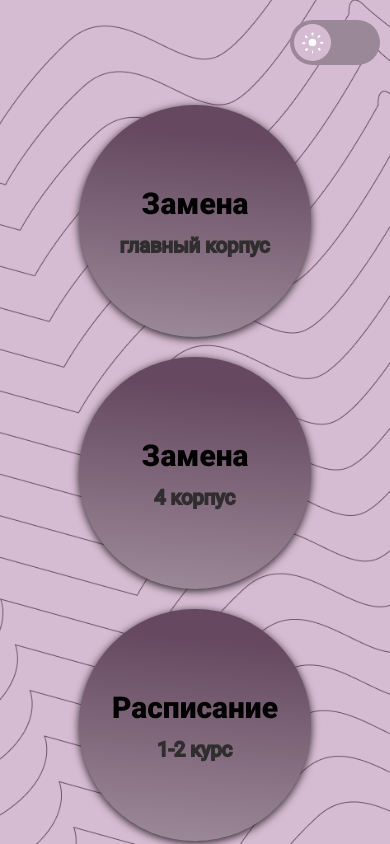
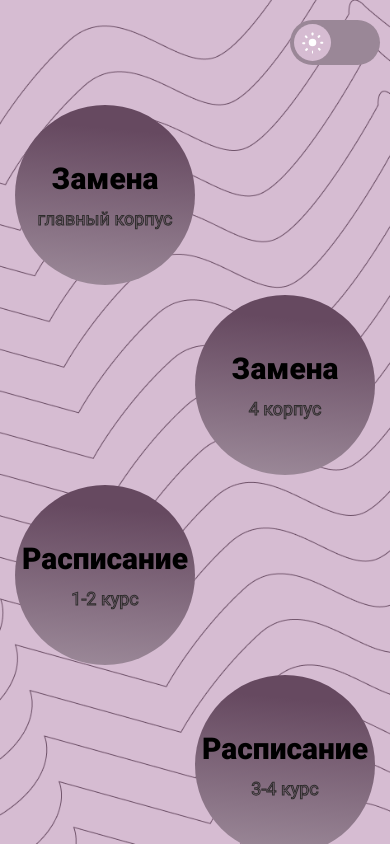
Before and after one commit to The73756/replacement-parser, a React (Create React App) app: page / in a window 390 px wide. Shown: the top 844 px of the page. Built offline with nearby package versions, Linux system fonts and the light colour scheme.

Commit message:
add styles for to show errors

```diff
--- a/public/index.html
+++ b/public/index.html
@@ -9,9 +9,9 @@
   <meta name="description" content="Web site created using create-react-app" />
   <link rel="apple-touch-icon" href="%PUBLIC_URL%/logo192.png" />
   <link rel="manifest" href="%PUBLIC_URL%/manifest.json" />
-  <link rel="preload" href="fonts/Roboto-Regular.woff2" as="font" type="font/woff2" crossorigin>
-  <link rel="preload" href="fonts/Roboto-Bold.woff2" as="font" type="font/woff2" crossorigin>
-  <link rel="preload" href="fonts/Roboto-Black.woff2" as="font" type="font/woff2" crossorigin>
+  <link href="fonts/Roboto-Regular.woff2" as="font" type="font/woff2" crossorigin>
+  <link href="fonts/Roboto-Bold.woff2" as="font" type="font/woff2" crossorigin>
+  <link href="fonts/Roboto-Black.woff2" as="font" type="font/woff2" crossorigin>
   <title>React App</title>
 </head>
 
--- a/src/App.js
+++ b/src/App.js
@@ -4,7 +4,6 @@ import axios from 'axios';
 
 import { Home } from './pages/Home';
 import { Frame } from './pages/ReplFrame';
-import { ErrorBlock } from './components/ErrorBlock';
 
 import './scss/main.scss';
 import { Header } from './components/Header';
@@ -30,6 +29,9 @@ export const App = () => {
   const isCheked = useRef(false);
   const errorMesage = useRef('');
   const syncDate = useRef(localStorage.getItem('rp-sync-date'));
+
+  const errorMesageText = errorMesage.current;
+  const syncDateText = syncDate.current;
 
   const fetchItems = useCallback(async () => {
     setLoading(true);
@@ -92,16 +94,20 @@ export const App = () => {
 
   return (
     <>
-      <Header />
       <AppContext.Provider
-        value={{ items, loading, updatedItems, names, fetchItems, checkPrevItems }}>
+        value={{
+          items,
+          loading,
+          updatedItems,
+          names,
+          fetchItems,
+          checkPrevItems,
+          errorMesageText,
+          syncDateText,
+        }}>
+        <Header isError={isError} />
         <main>
           <div className='container'>
-            {isError ? (
-              <ErrorBlock resopnseCode={errorMesage.current} syncDate={syncDate.current} />
-            ) : (
-              ''
-            )}
             <Routes>
               <Route path='/' element={<Home />} />
               <Route path='zamena/:id' element={<Frame />} />
--- a/src/components/ErrorBlock/ErrorBlock.module.scss
+++ b/src/components/ErrorBlock/ErrorBlock.module.scss
@@ -1,19 +1,67 @@
+.wrapper {
+  position: absolute;
+  left: 15px;
+  top: -15px;
+  border: 2px solid #ce0000;
+  border-radius: 41px;
+  padding: 12px;
+  width: 50%;
+  text-align: center;
+  background: var(--bg);
+  animation: error-animation 0.3s ease-out;
+
+  @media (max-width: 768px) {
+    width: 70%;
+  }
+}
+
+.wrapperBottom {
+  position: relative;
+  left: 0;
+  top: 0;
+  margin-top: 20px;
+
+  @media (max-width: 576px) {
+    width: 100%;
+  }
+}
+
 .title {
+  margin: 0;
+  margin-bottom: 6px;
+  padding: 0;
   font-weight: 700;
   font-size: 24px;
   color: var(--error-color);
   transition: color var(--dur) ease-in-out;
+
+  @media (max-width: 768px) {
+    font-size: 18px;
+  }
+
+  @media (max-width: 576px) {
+    font-size: 16px;
+  }
 }
 
 .descr {
-  font-size: 18px;
+  margin: 0;
+  padding: 0;
+  font-size: 12px;
   color: var(--text-color);
   transition: color var(--dur) ease-in-out;
+
+  @media (max-width: 576px) {
+    font-size: 10px;
+  }
 }
 
-.date {
-  display: block;
-  font-weight: 700;
-  font-size: 18px;
-  color: #006c09;
+@keyframes error-animation {
+  0% {
+    transform: translateX(-20%);
+  }
+
+  100% {
+    transform: translateX(0%);
+  }
 }
--- a/src/components/ErrorBlock/index.jsx
+++ b/src/components/ErrorBlock/index.jsx
@@ -1,17 +1,19 @@
+import { useContext } from 'react';
+
+import { AppContext } from '../../App';
 import styles from './ErrorBlock.module.scss';
 
-export const ErrorBlock = ({ resopnseCode, syncDate }) => {
+export const ErrorBlock = ({ isHome }) => {
+  const { errorMesageText, syncDateText } = useContext(AppContext);
+
   return (
-    <div>
-      <h1 className={styles.title}>
-        Непредвиденный ответ от сервера: {resopnseCode || 'Подробнее в консоли.'}
-      </h1>
+    <div className={`${styles.wrapper} ${!isHome ? styles.wrapperBottom : ''}`}>
+      <h1 className={styles.title}>Response: {errorMesageText || 'See console'}</h1>
       <p className={styles.descr}>
-        Были загружены данные, полученные во время последней синхронизации. Если проблема
-        повторится, пожалуйста, обратитесь к администратору.
-        <span className={styles.date}>
-          Дата последней синхронизации - {syncDate ? syncDate : 'Неизвестно'}
-        </span>
+        Были загружены данные, полученные во время последней синхронизации.
+      </p>
+      <p className={styles.descr}>
+        Дата последней синхронизации: {syncDateText ? syncDateText : 'Неизвестно'}
       </p>
     </div>
   );
--- a/src/components/Header/Header.module.scss
+++ b/src/components/Header/Header.module.scss
@@ -1,14 +1,18 @@
 .header {
-  display: flex;
-  align-items: center;
-  justify-content: space-between;
+  position: relative;
   margin-top: 20px;
   margin-bottom: 80px;
-  transition: color var(--dur) ease-in-out;
 
   @media (max-width: 768px) {
     margin-bottom: 40px;
   }
+}
+
+.headerContainer {
+  display: flex;
+  align-items: center;
+  justify-content: space-between;
+  transition: color var(--dur) ease-in-out;
 }
 
 .prevBtn {
@@ -16,8 +20,19 @@
   padding: 5.5px 75px;
   font-size: 28px;
   color: var(--text-color);
+  -webkit-tap-highlight-color: transparent;
   background-color: var(--btn-color);
-  transition: background-color var(--dur) ease-in-out, color var(--dur) ease-in-out;
+  transition: background-color var(--dur) ease-in-out, color var(--dur) ease-in-out, box-shadow var(--dur) ease-in-out;
+
+  &:hover {
+    box-shadow: 0 2px 4px #281e26;
+  }
+
+  @media (max-width: 768px) {
+    &:hover {
+      box-shadow: none;
+    }
+  }
 
   @media (max-width: 576px) {
     padding: 10.5px 35px;
--- a/src/components/Header/index.jsx
+++ b/src/components/Header/index.jsx
@@ -1,16 +1,19 @@
 import { Link, useLocation } from 'react-router-dom';
 
 import { ThemeChecker } from '../ThemeChecker';
+import { ErrorBlock } from '../ErrorBlock';
 
 import styles from './Header.module.scss';
 
-export const Header = () => {
+export const Header = ({ isError }) => {
   const location = useLocation().pathname;
 
+  const isHome = location === '/';
+
   return (
-    <header>
-      <div className={`container ${styles.header}`}>
-        {location !== '/' ? (
+    <header className={styles.header}>
+      <div className={`container ${styles.headerContainer}`}>
+        {!isHome ? (
           <Link to='/' className={styles.prevBtn}>
             Назад
           </Link>
@@ -19,6 +22,7 @@ export const Header = () => {
         )}
         <ThemeChecker />
       </div>
+      <div className='container'>{isError ? <ErrorBlock isHome={isHome} /> : ''}</div>
     </header>
   );
 };
--- a/src/components/ReplBlock/ReplBlock.module.scss
+++ b/src/components/ReplBlock/ReplBlock.module.scss
@@ -10,19 +10,17 @@
   width: 100%;
   height: 100%;
   max-width: 232px;
+  max-height: 232px;
   color: #fff;
   background: var(--linear-gradient);
-  filter: drop-shadow(0 2px 4px #281e26);
+  transition: box-shadow 0.3s ease-in-out, transform 0.3s ease-in-out;
 
-  @media (max-width: 768px) {
-    grid-column: 1 span;
-    grid-row: auto;
-    width: 100%;
-    height: 232px;
-  }
+  &:hover {
+    box-shadow: inset -2px -4px 4px #664960;
+    transform: translateY(-5px);
   }
 
-.item:nth-child(4) {
+  &:nth-child(4) {
     grid-column: 2 / 4;
     grid-row: 2 span;
 
@@ -30,9 +28,13 @@
       grid-column: 1 span;
       grid-row: auto;
     }
+
+    @media (max-width: 576px) {
+      grid-column: 2 span;
+    }
   }
 
-.item:nth-child(5) {
+  &:nth-child(5) {
     grid-column: 4 / 6;
     grid-row: 2  2 span;
 
@@ -43,7 +45,35 @@
     }
 
     @media (max-width: 576px) {
+      margin: 0;
+    }
+  }
+
+  @media (max-width: 768px) {
     grid-column: 1 span;
+    grid-row: auto;
+    width: 100%;
+    height: 232px;
+
+    &:hover {
+      box-shadow: none;
+      transform: none;
+    }
+  }
+
+  @media (max-width: 576px) {
+    grid-column: 2 span;
+    margin: 0;
+    height: 180px;
+    max-width: 180px;
+
+    &:nth-child(even) {
+      margin-left: auto;
+    }
+
+    &:nth-child(odd) {
+      margin-right: auto;
+    }
   }
 }
 
@@ -76,7 +106,8 @@
   transition: color var(--dur) ease-in-out, -webkit-text-stroke var(--dur) ease-in-out;
 
   @media (max-width: 576px) {
-    font-size: 20px;
+    font-size: 18px;
+    -webkit-text-stroke: 1px var(--main-text-color);
   }
 }
 
@@ -85,4 +116,5 @@
   border-radius: 50%;
   width: 100%;
   height: 100%;
+  -webkit-tap-highlight-color: transparent;
 }
--- a/src/components/ReplFrameBlock/ReplFrameBlock.module.scss
+++ b/src/components/ReplFrameBlock/ReplFrameBlock.module.scss
@@ -2,6 +2,7 @@
   display: block;
   margin: 0 auto;
   border: none;
+  border-radius: 10px;
   width: 100%;
   height: 100%;
   max-width: 988px;
--- a/src/components/ThemeChecker/ThemeChecker.module.scss
+++ b/src/components/ThemeChecker/ThemeChecker.module.scss
@@ -121,11 +121,6 @@
     transform var(--dur) ease-in-out;
 }
 
-.theme__toggle:focus {
-  outline: transparent;
-  box-shadow: 0 0 0 0.125em #281e26;
-}
-
 /* cheked */
 .theme__toggle:checked {
   background-color: #664960;
--- a/src/pages/ReplFrame.jsx
+++ b/src/pages/ReplFrame.jsx
@@ -29,5 +29,5 @@ export const Frame = () => {
     element = <ReplFrameBlockEmpty />;
   }
 
-  return <div className='wrapper'>{!loading ? element : <FramePreloader />}</div>;
+  return <>{!loading ? element : <FramePreloader />}</>;
 };
--- a/src/scss/main.scss
+++ b/src/scss/main.scss
@@ -115,8 +115,8 @@ a {
   }
 
   @media (max-width: 576px) {
-    grid-template-columns: repeat(1, 1fr);
-    gap: 20px;
+    grid-template-columns: repeat(2, 1fr);
+    gap: 10px;
   }
 }
 
```
Lines whose indentation alone changed are shown as unchanged.
